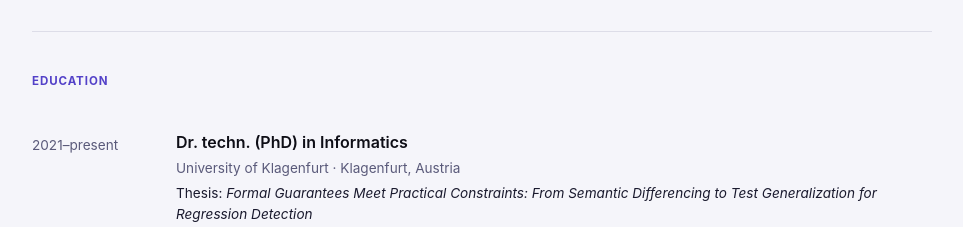
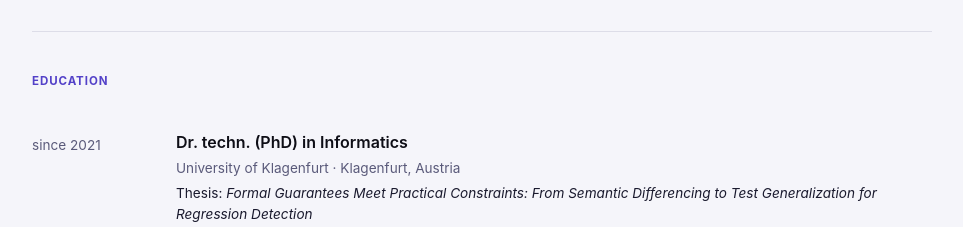
Before and after one commit to glockyco/personal-website, a SvelteKit app: page /cv in a window 1280 px wide. Shown: the part 1140-1367 px from the top of the page, without its empty margins (170-1133 px from the left). Built offline with nearby package versions, Linux system fonts and the light colour scheme.

Commit message:
content(cv): align ongoing education dates
Ongoing work experience uses a since-year label, while ongoing education
used a year-to-present range. Use the same date convention for both
sections and match the generated PDF.

```diff
--- a/src/routes/cv/+page.svelte
+++ b/src/routes/cv/+page.svelte
@@ -148,7 +148,11 @@
       <div class="entry">
         <div class="entry-date">
           <span class="date">
-            {edu.startYear}&ndash;{edu.endYear ?? 'present'}
+            {#if edu.endYear}
+              {edu.startYear}&ndash;{edu.endYear}
+            {:else}
+              since {edu.startYear}
+            {/if}
           </span>
         </div>
         <div class="entry-content">
```
